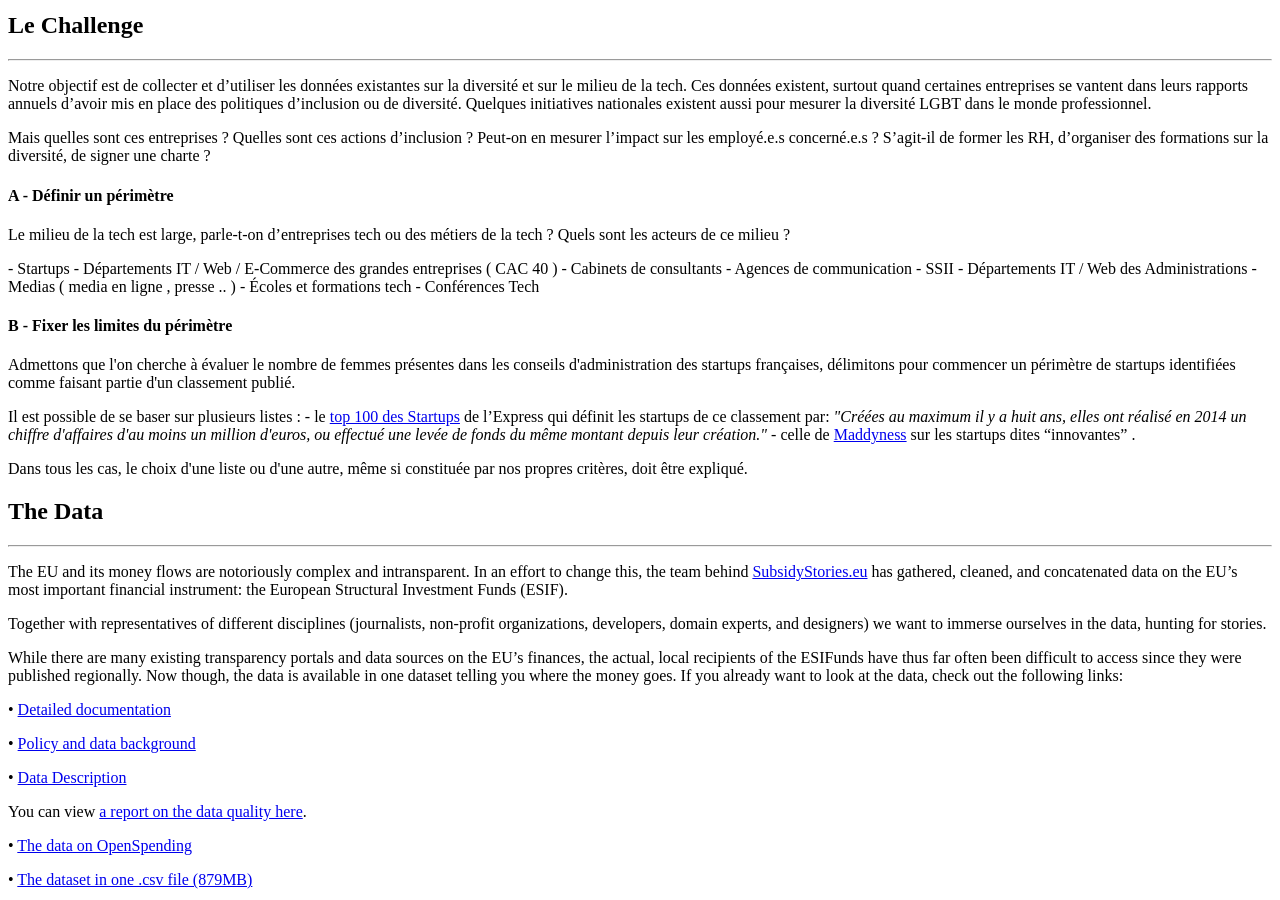
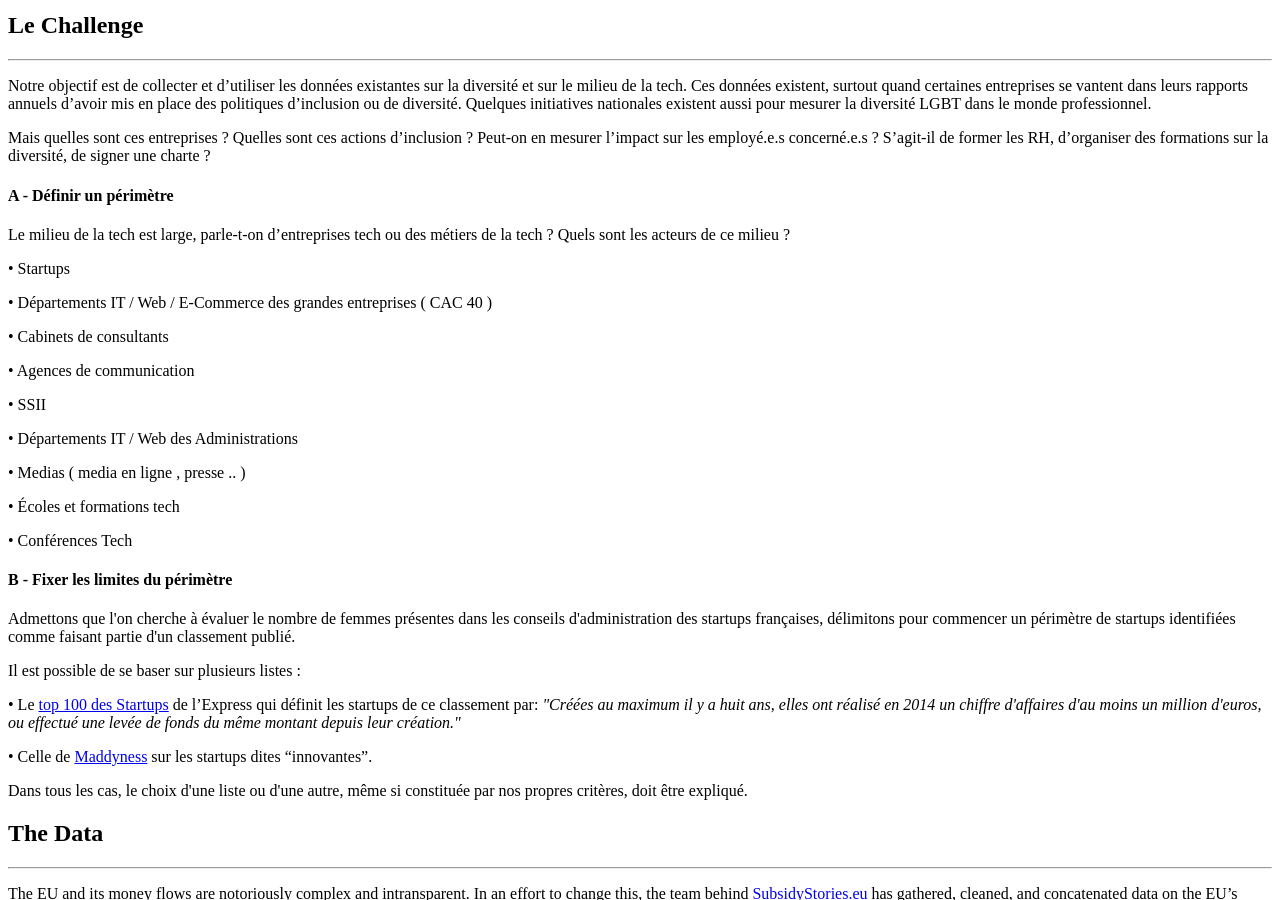
Before and after one commit to ogptoolbox/aap, a Jekyll site: the page built from index.html, in a window 1280 px wide and 900 px high, scrolled down 1248 px. Built offline with Jekyll 4.4.1, drawn with Linux system fonts in a browser that asks for light colours.

Commit message:
Update challenge.html

```diff
--- a/_includes/challenge.html
+++ b/_includes/challenge.html
@@ -19,18 +19,15 @@
                     <h4>A - Définir un périmètre</h4>
 
                     <p>Le milieu de la tech est large, parle-t-on d’entreprises tech ou des métiers de la tech ? Quels sont les acteurs de ce milieu ? </p>
-                    <p>
-                    - Startups
-                    - Départements IT / Web / E-Commerce des grandes entreprises ( CAC 40 )
-                    - Cabinets de consultants
-                    - Agences de communication
-                    - SSII
-                    - Départements IT / Web des Administrations
-                    - Medias ( media en ligne , presse .. )
-                    - Écoles et formations tech
-                    - Conférences Tech
-
-                    </p>
+                    <p>• Startups</p>
+                    <p>• Départements IT / Web / E-Commerce des grandes entreprises ( CAC 40 ) </p>
+                    <p>• Cabinets de consultants</p>
+                    <p>• Agences de communication</p>
+                    <p>• SSII</p>
+                    <p>• Départements IT / Web des Administrations </p>
+                    <p>• Medias ( media en ligne , presse .. ) </p>
+                    <p>• Écoles et formations tech</p>
+                    <p>• Conférences Tech</p>
                 </div>
                 <div class="col-lg-4">
                     <div>
@@ -38,16 +35,13 @@
                     <p> Admettons que l'on cherche à évaluer le nombre de femmes présentes dans les conseils d'administration des startups françaises, délimitons pour commencer un périmètre de startups identifiées comme faisant partie d'un classement publié.</p>
 
 
-                    Il est possible de se baser sur plusieurs listes :
-                     - le <a href="http://lentreprise.lexpress.fr/creation-entreprise/classement-le-top-100-des-start-up-francaises-en-2015_1713234.html">top 100 des Startups</a> de l’Express qui définit les startups de ce classement par: <i>"Créées au maximum il y a huit ans, elles ont réalisé en 2014 un chiffre d'affaires d'au moins un million d'euros, ou effectué une levée de fonds du même montant depuis leur création."</i>
+                    <p>Il est possible de se baser sur plusieurs listes :</p>
+                     <p>• Le <a href="http://lentreprise.lexpress.fr/creation-entreprise/classement-le-top-100-des-start-up-francaises-en-2015_1713234.html">top 100 des Startups</a> de l’Express qui définit les startups de ce classement par: <i>"Créées au maximum il y a huit ans, elles ont réalisé en 2014 un chiffre d'affaires d'au moins un million d'euros, ou effectué une levée de fonds du même montant depuis leur création."</i></p>
 
-                    - celle de <a href="http://www.maddyness.com/startup/2014/11/05/ebg-top-100-startups-francaises/">Maddyness</a> sur les startups dites “innovantes” .
+                    <p>• Celle de <a href="http://www.maddyness.com/startup/2014/11/05/ebg-top-100-startups-francaises/">Maddyness</a> sur les startups dites “innovantes”.</p>
 
+                     <p>Dans tous les cas, le choix d'une liste ou d'une autre, même si constituée par nos propres critères, doit être expliqué.</p>
 
-
-
-                        <p>Dans tous les cas, le choix d'une liste ou d'une autre, même si constituée par nos propres critères, doit être expliqué.</p>
-                    </p>
                 </div>
             </div>
             </div>
```
